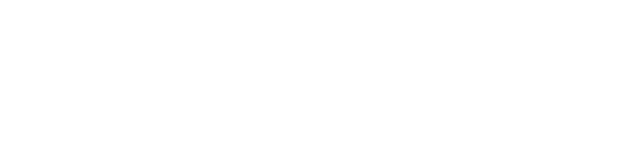
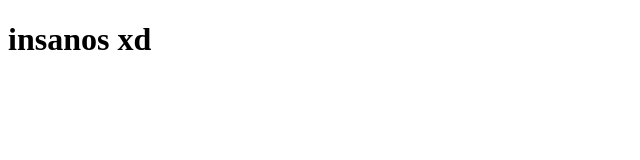
Before and after one commit to sadiexsink/git-curse, a plain HTML site: page index.html in a window 1280 px wide. Shown: the whole page, without its empty margins (0-640 px from the left). Drawn offline with Linux system fonts and the light colour scheme.

Commit message:
the index.html have <h1>

```diff
--- a/index.html
+++ b/index.html
@@ -7,6 +7,8 @@
 </head>
 <body>
 
+    <h1>insanos xd</h1>
+
 
     <script src="main.js"></script>
 
```
